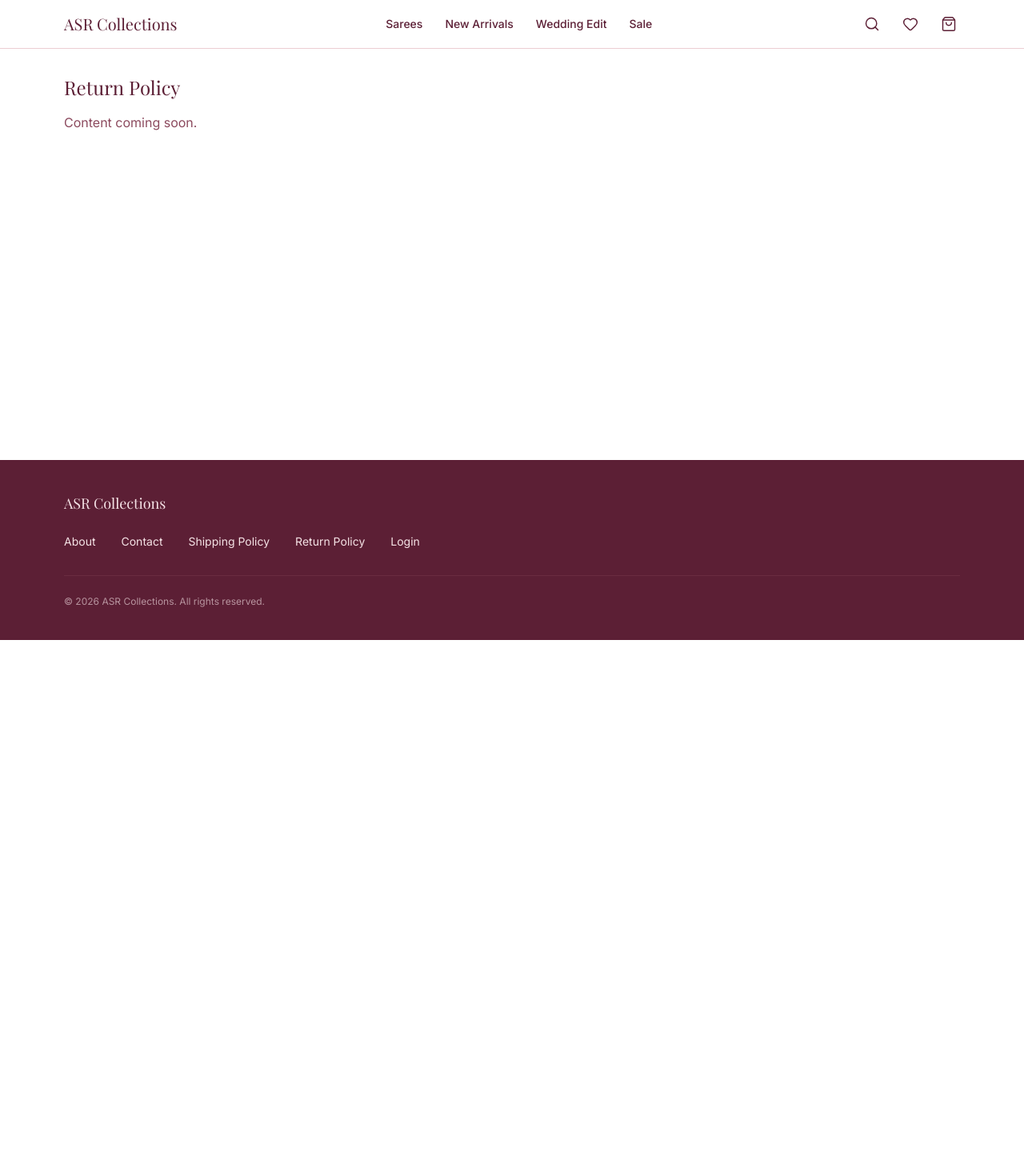
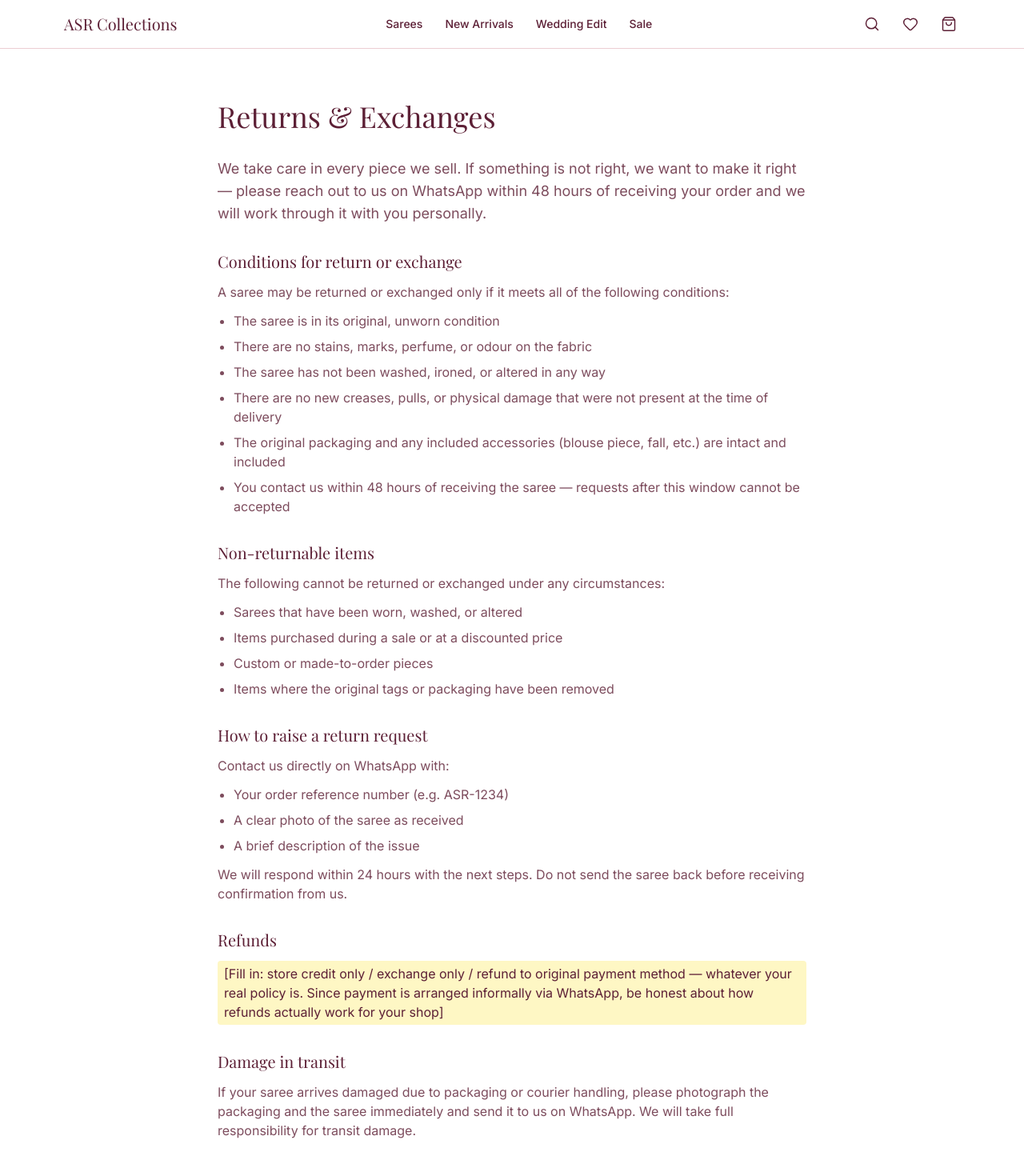
Before and after one commit to TMithulReddy/asrcollections, a Next.js app: page /return-policy in a window 1280 px wide. Shown: the top 1470 px of the page at 80% size. Before the commit the page ends 800 px from the top, so only its background shows below. Built offline with nearby package versions, Linux system fonts and the light colour scheme; no server answers; a web font is replaced by a local one.

Commit message:
checkpoint: before performance fixes

```diff
--- a/app/(site)/about/page.tsx
+++ b/app/(site)/about/page.tsx
@@ -1,8 +1,46 @@
+import type { Metadata } from "next";
+
+export const metadata: Metadata = {
+  title: "About Us | ASR Collections",
+  description: "Learn about ASR Collections, our heritage, and our curated collection of premium sarees.",
+};
+
 export default function AboutPage() {
   return (
-    <div className="mx-auto max-w-6xl px-4 py-8">
-      <h1 className="font-heading text-2xl text-brand-plum">About</h1>
-      <p className="mt-4 text-brand-rose">Content coming soon.</p>
+    <div className="mx-auto max-w-3xl px-4 py-12 md:py-16">
+      <h1 className="font-heading text-3xl text-brand-plum md:text-4xl mb-8">
+        About ASR Collections
+      </h1>
+
+      <div className="prose prose-brand text-brand-plum/80 space-y-6">
+        <p>
+          ASR Collections is a family-run saree boutique bringing you handpicked
+          silk and cotton sarees — pieces chosen for their craftsmanship, not
+          their quantity. Every saree in our collection is selected personally,
+          which means when you find something you love here, it is truly one of
+          a kind.
+        </p>
+
+        <p>
+          We carry Kanchipuram silks, Banarasi weaves, lightweight cottons, and
+          curated wedding collections — each photographed exactly as it is, with
+          no filters or alterations, so what you see is genuinely what you receive.
+        </p>
+
+        <p>
+          We believe buying a saree should feel personal, not transactional.
+          That is why every order goes directly through WhatsApp — so you can ask
+          questions, see more angles, and feel confident before your piece is
+          confirmed.
+        </p>
+
+        <div className="mt-10 p-6 bg-brand-blush rounded-lg border border-brand-blushDark">
+          <p className="font-medium text-brand-plum m-0">
+            For any questions, reach us directly on WhatsApp — the number is on
+            every product page.
+          </p>
+        </div>
+      </div>
     </div>
   );
 }
--- a/app/(site)/return-policy/page.tsx
+++ b/app/(site)/return-policy/page.tsx
@@ -1,8 +1,88 @@
+import type { Metadata } from "next";
+
+export const metadata: Metadata = {
+  title: "Returns & Exchanges | ASR Collections",
+  description: "Learn about our return and exchange policies.",
+};
+
 export default function ReturnPolicyPage() {
   return (
-    <div className="mx-auto max-w-6xl px-4 py-8">
-      <h1 className="font-heading text-2xl text-brand-plum">Return Policy</h1>
-      <p className="mt-4 text-brand-rose">Content coming soon.</p>
+    <div className="mx-auto max-w-3xl px-4 py-12 md:py-16">
+      <h1 className="font-heading text-3xl text-brand-plum md:text-4xl mb-8">
+        Returns & Exchanges
+      </h1>
+
+      <div className="prose prose-brand text-brand-plum/80 space-y-8">
+        <p className="text-lg">
+          We take care in every piece we sell. If something is not right, we want
+          to make it right — please reach out to us on WhatsApp within 48 hours
+          of receiving your order and we will work through it with you personally.
+        </p>
+
+        <section>
+          <h2 className="font-heading text-xl text-brand-plum mb-3">Conditions for return or exchange</h2>
+          <p className="mb-3">
+            A saree may be returned or exchanged only if it meets all of the
+            following conditions:
+          </p>
+          <ul className="list-disc pl-5 space-y-2">
+            <li>The saree is in its original, unworn condition</li>
+            <li>There are no stains, marks, perfume, or odour on the fabric</li>
+            <li>The saree has not been washed, ironed, or altered in any way</li>
+            <li>There are no new creases, pulls, or physical damage that were not present at the time of delivery</li>
+            <li>The original packaging and any included accessories (blouse piece, fall, etc.) are intact and included</li>
+            <li>You contact us within 48 hours of receiving the saree — requests after this window cannot be accepted</li>
+          </ul>
+        </section>
+
+        <section>
+          <h2 className="font-heading text-xl text-brand-plum mb-3">Non-returnable items</h2>
+          <p className="mb-3">
+            The following cannot be returned or exchanged under any circumstances:
+          </p>
+          <ul className="list-disc pl-5 space-y-2">
+            <li>Sarees that have been worn, washed, or altered</li>
+            <li>Items purchased during a sale or at a discounted price</li>
+            <li>Custom or made-to-order pieces</li>
+            <li>Items where the original tags or packaging have been removed</li>
+          </ul>
+        </section>
+
+        <section>
+          <h2 className="font-heading text-xl text-brand-plum mb-3">How to raise a return request</h2>
+          <p className="mb-3">
+            Contact us directly on WhatsApp with:
+          </p>
+          <ul className="list-disc pl-5 space-y-2 mb-3">
+            <li>Your order reference number (e.g. ASR-1234)</li>
+            <li>A clear photo of the saree as received</li>
+            <li>A brief description of the issue</li>
+          </ul>
+          <p>
+            We will respond within 24 hours with the next steps. Do not send the
+            saree back before receiving confirmation from us.
+          </p>
+        </section>
+
+        <section>
+          <h2 className="font-heading text-xl text-brand-plum mb-3">Refunds</h2>
+          <p className="bg-yellow-200/50 text-brand-plum px-2 py-1 rounded inline-block">
+            [Fill in: store credit only / exchange only / refund to original payment
+            method — whatever your real policy is. Since payment is arranged
+            informally via WhatsApp, be honest about how refunds actually work for
+            your shop]
+          </p>
+        </section>
+
+        <section>
+          <h2 className="font-heading text-xl text-brand-plum mb-3">Damage in transit</h2>
+          <p>
+            If your saree arrives damaged due to packaging or courier handling,
+            please photograph the packaging and the saree immediately and send it
+            to us on WhatsApp. We will take full responsibility for transit damage.
+          </p>
+        </section>
+      </div>
     </div>
   );
 }
--- a/app/(site)/shipping-policy/page.tsx
+++ b/app/(site)/shipping-policy/page.tsx
@@ -1,8 +1,69 @@
+import type { Metadata } from "next";
+
+export const metadata: Metadata = {
+  title: "Shipping & Delivery | ASR Collections",
+  description: "Learn about our shipping and delivery processes.",
+};
+
 export default function ShippingPolicyPage() {
   return (
-    <div className="mx-auto max-w-6xl px-4 py-8">
-      <h1 className="font-heading text-2xl text-brand-plum">Shipping Policy</h1>
-      <p className="mt-4 text-brand-rose">Content coming soon.</p>
+    <div className="mx-auto max-w-3xl px-4 py-12 md:py-16">
+      <h1 className="font-heading text-3xl text-brand-plum md:text-4xl mb-8">
+        Shipping & Delivery
+      </h1>
+
+      <div className="prose prose-brand text-brand-plum/80 space-y-8">
+        <section>
+          <h2 className="font-heading text-xl text-brand-plum mb-3">How delivery works</h2>
+          <p>
+            We deliver sarees directly to your doorstep. Once your order is
+            confirmed over WhatsApp and payment is arranged, we will dispatch your
+            saree and share the tracking details with you on the same WhatsApp
+            conversation.
+          </p>
+        </section>
+
+        <section>
+          <h2 className="font-heading text-xl text-brand-plum mb-3">Delivery timeframes</h2>
+          <ul className="list-disc pl-5 space-y-2 mb-3">
+            <li>
+              <strong>Local delivery (within [city/area]):</strong> <span className="bg-yellow-200/50 text-brand-plum px-1 rounded">[X] to [X] business days</span>
+            </li>
+            <li>
+              <strong>Delivery across India:</strong> typically <span className="bg-yellow-200/50 text-brand-plum px-1 rounded">[X] to [X] business days</span> depending
+              on your location
+            </li>
+          </ul>
+          <p>
+            We will always keep you informed over WhatsApp if there is any delay.
+          </p>
+        </section>
+
+        <section>
+          <h2 className="font-heading text-xl text-brand-plum mb-3">Packaging</h2>
+          <p>
+            Every saree is carefully folded and packed to ensure it reaches you
+            in perfect condition, free from creases where possible.
+          </p>
+        </section>
+
+        <section>
+          <h2 className="font-heading text-xl text-brand-plum mb-3">Collection in person</h2>
+          <p>
+            You are also welcome to collect your saree directly from our shop.
+            Please contact us on WhatsApp first to confirm availability and arrange
+            a convenient time.
+          </p>
+        </section>
+
+        <section>
+          <h2 className="font-heading text-xl text-brand-plum mb-3">Shipping charges</h2>
+          <p className="bg-yellow-200/50 text-brand-plum px-2 py-1 rounded inline-block">
+            [Fill in: free above a certain order value, flat rate, or charged
+            at actuals — whatever your real policy is]
+          </p>
+        </section>
+      </div>
     </div>
   );
 }
```
